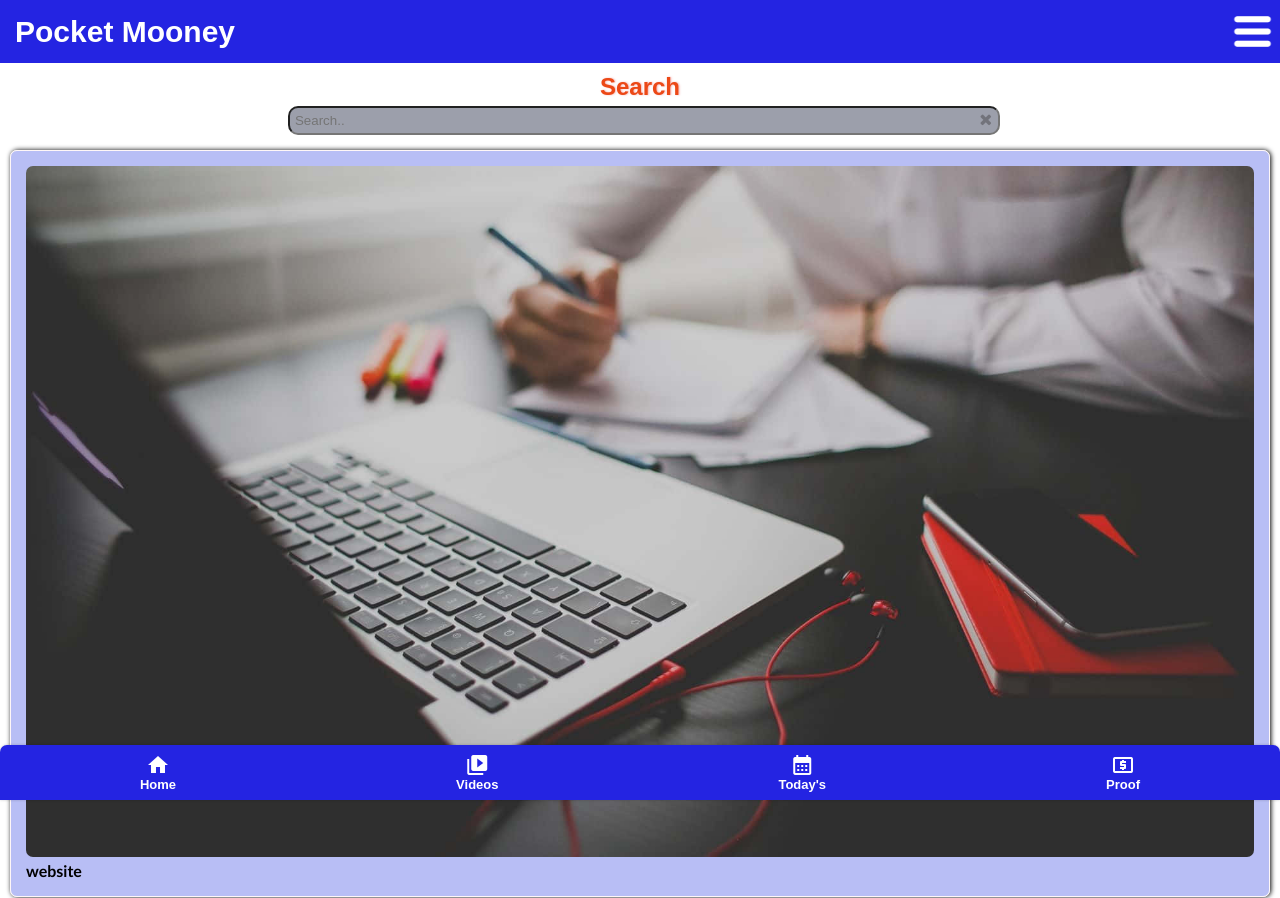
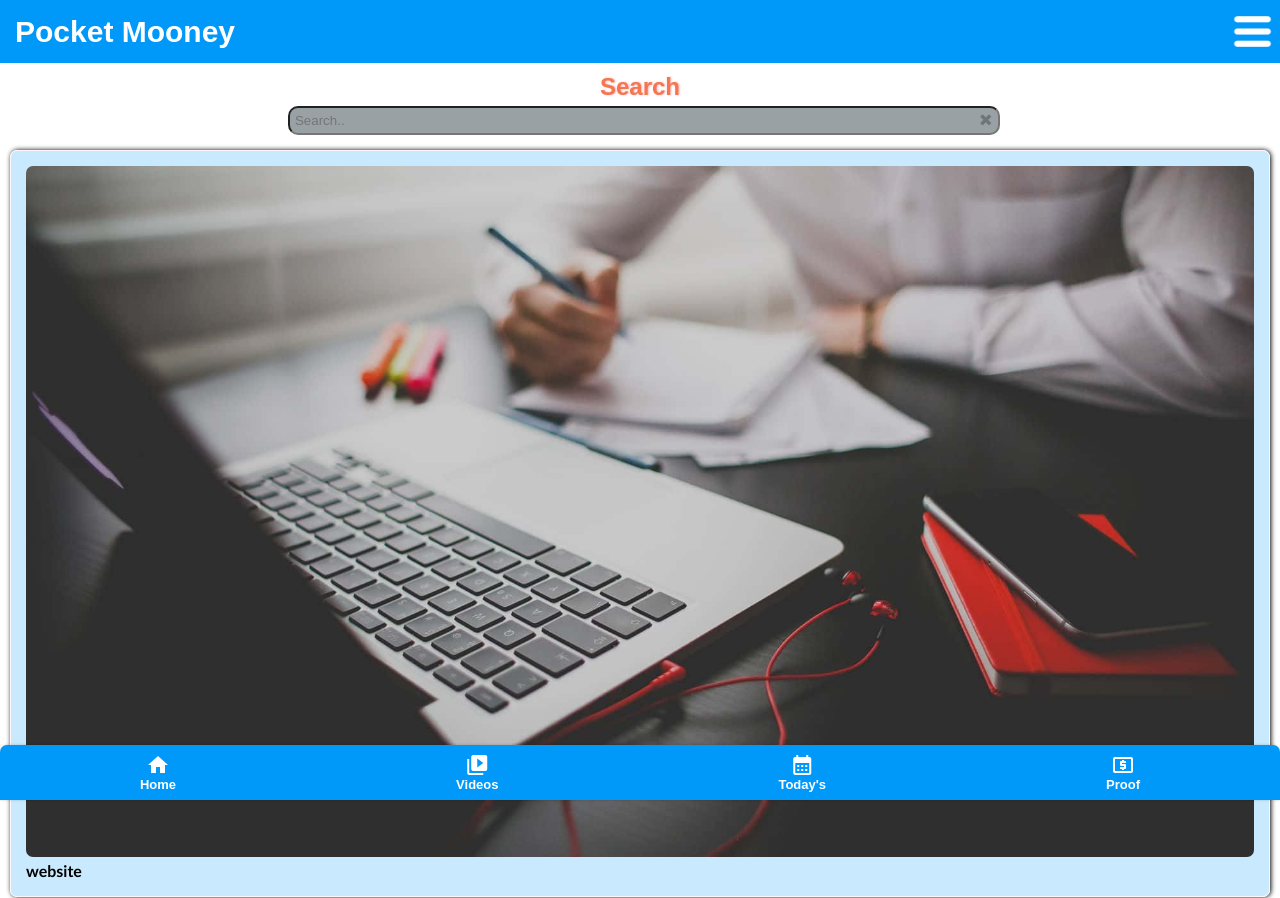
Before and after one commit to 2X-Dark/Pocket-Money, a plain HTML site: page index.html in a window 1280 px wide. Shown: the top 898 px of the page. Drawn offline with Linux system fonts and the light colour scheme.

Commit message:
Add files via upload

```diff
--- a/style.css
+++ b/style.css
@@ -7,7 +7,7 @@
 .nav{
     width: 100%;
     height: 63px;
-    background-color: rgb(36, 36, 226);
+    background-color: #0099fa;
 }
 #nav-bar{
     width: 100%;
@@ -26,7 +26,7 @@
         margin-bottom: 5px;
         font-size: x-large;
         text-align: center;
-        color: rgb(236, 72, 22);
+        color: rgb(245, 118, 80);
         text-shadow: 1px -0px 2px #e9707088;
     }
 /*SEARCH text end*/
@@ -41,7 +41,7 @@
 }
 
 #searchbar{
-    background-color: #30364e79;
+    background-color: #2f3f477c;
 	padding:5px;
 	border-radius: 10px;
 }
@@ -69,7 +69,7 @@ display: block;
 }
 
 .search_hint li{
-    background-color: #3546e259;
+    background-color: #009afa36;
     box-shadow: 1px -0px 5px #000000;
     padding: 15px;
     border-radius: 7px;
@@ -117,7 +117,7 @@ display: block;
     width: 100%;
     height: 55px;
     box-shadow: 0 0 3px rgb(0,0,0,0.2);
-    background-color: rgb(36, 36, 226);
+    background-color: #0099fa;
     display: flex;
     overflow-x: auto;
 }
```
